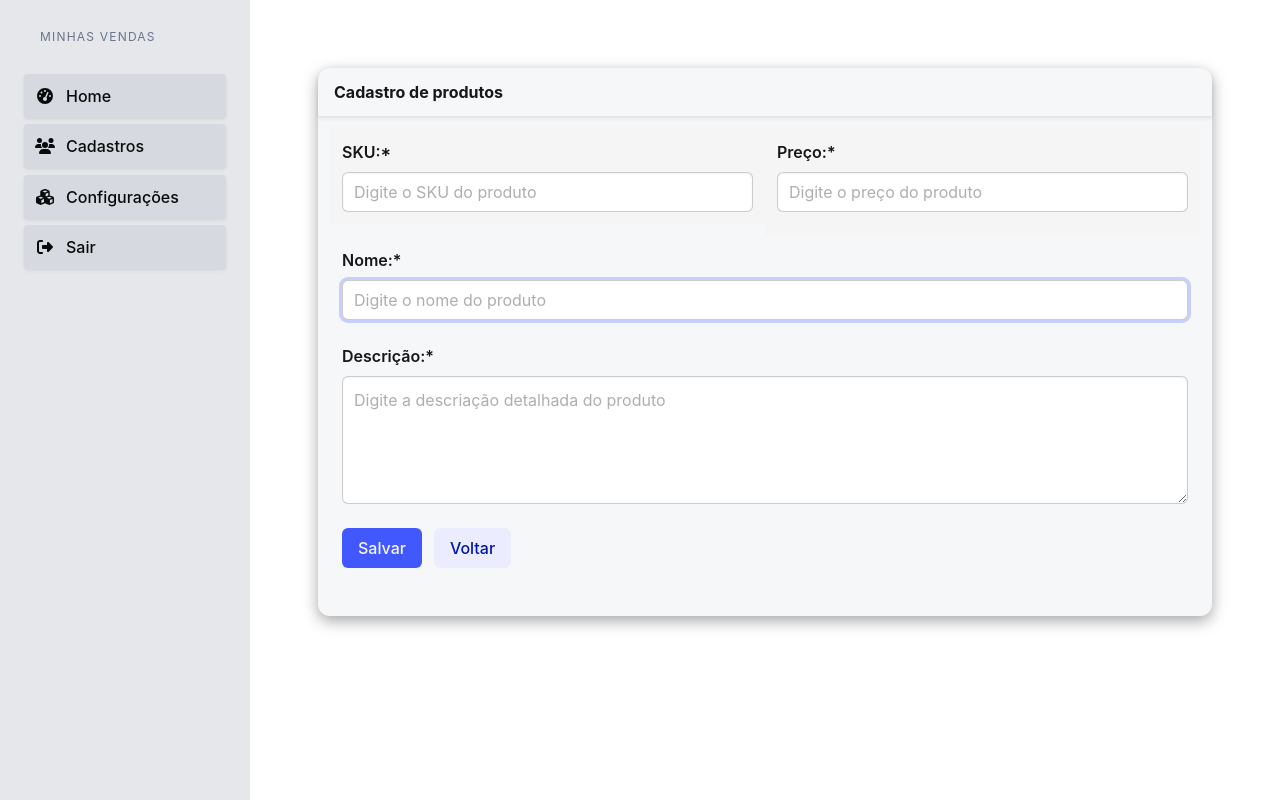
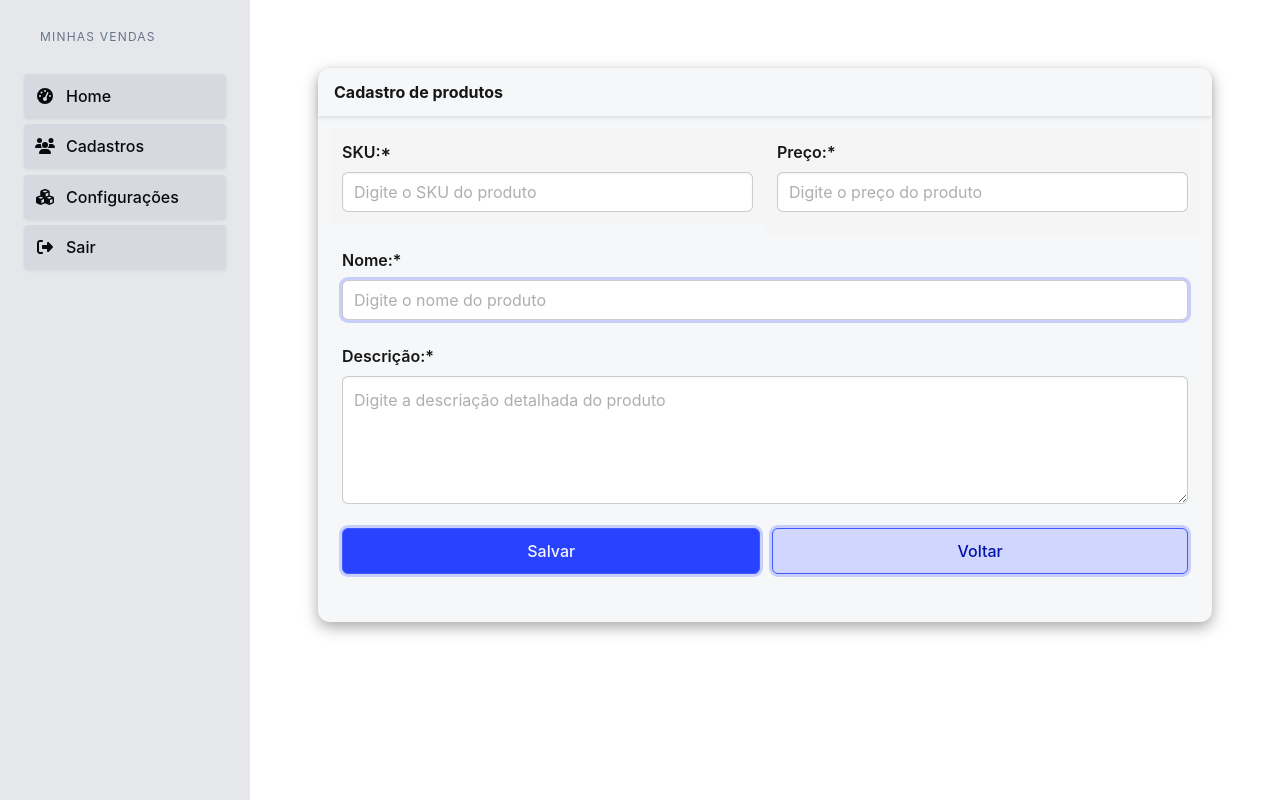
Before and after one commit to emersonpessoa01/vendas-app, a Next.js app: page /pages/cadastro/produtos in a window 1280 px wide. Built offline with nearby package versions, Linux system fonts and the light colour scheme.

Commit message:
feat: Adjusted the product registration container :rocket:

```diff
--- a/src/app/globals.css
+++ b/src/app/globals.css
@@ -13,6 +13,12 @@ body {
   background: var(--background);
   color: var(--foreground);
   font-family: Arial, Helvetica, sans-serif;
+}
+/* Estilo do Container Cadastro de produtos */
+@media screen and (min-width: 1408px) {
+  .container:not(.is-max-tablet):not(.is-max-desktop):not(.is-max-widescreen) {
+      max-width: 800px !important;
+  }
 }
 /* Estilo para o botão */
 .button.is-fullwidth {
--- a/src/components/produtos/cadastro/index.tsx
+++ b/src/components/produtos/cadastro/index.tsx
@@ -43,13 +43,13 @@ export const CadastroProdutos: React.FC = () => {
             />
           </div>
           <div className="field is-grouped py-5">
-            <div className="control">
-              <button type="button" className="button is-link" onClick={submit}>
+            <div className="control is-expanded">
+              <button type="button" className="button is-link is-fullwidth is-hovered is-focused" onClick={submit}>
                 Salvar
               </button>
             </div>
-            <div className="control">
-              <button type="button" className="button is-link is-light">
+            <div className="control is-expanded">
+              <button type="button" className="button is-link is-light is-fullwidth is-hovered is-focused">
                 Voltar
               </button>
             </div>
```
